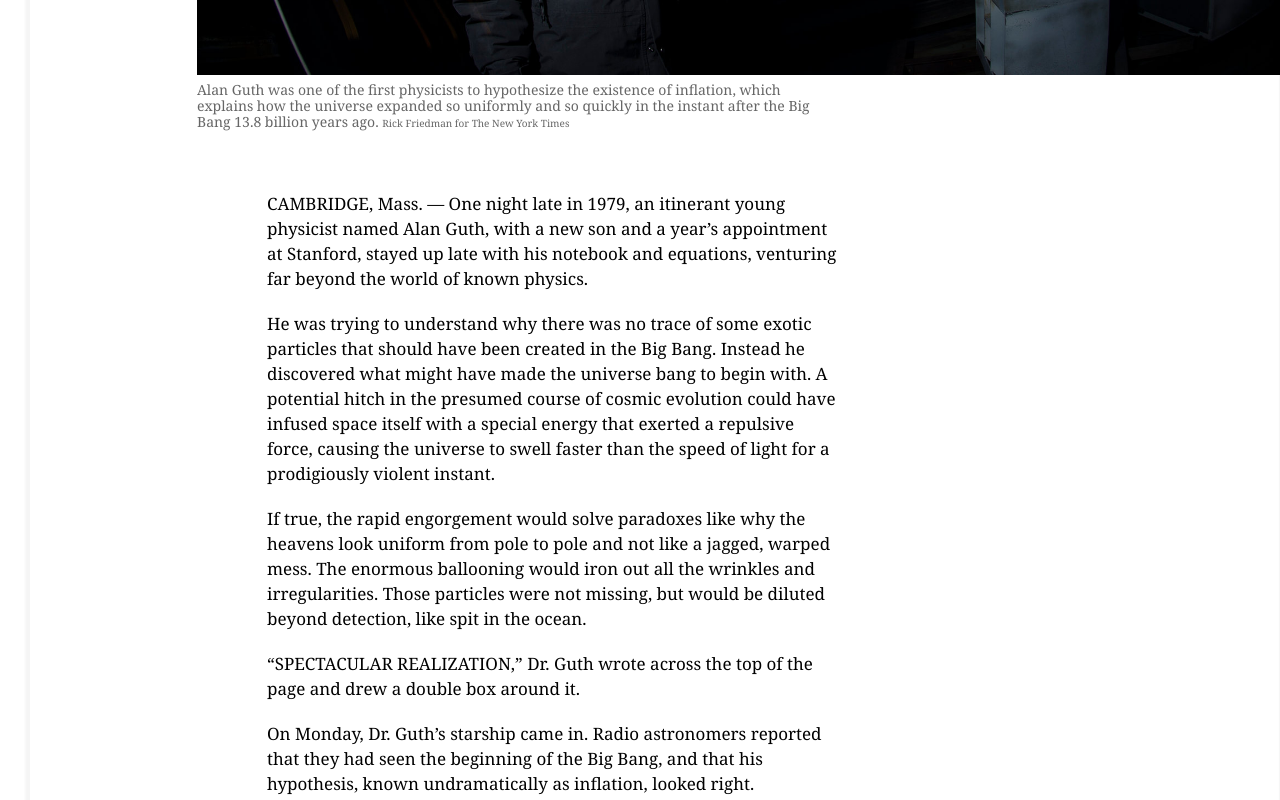
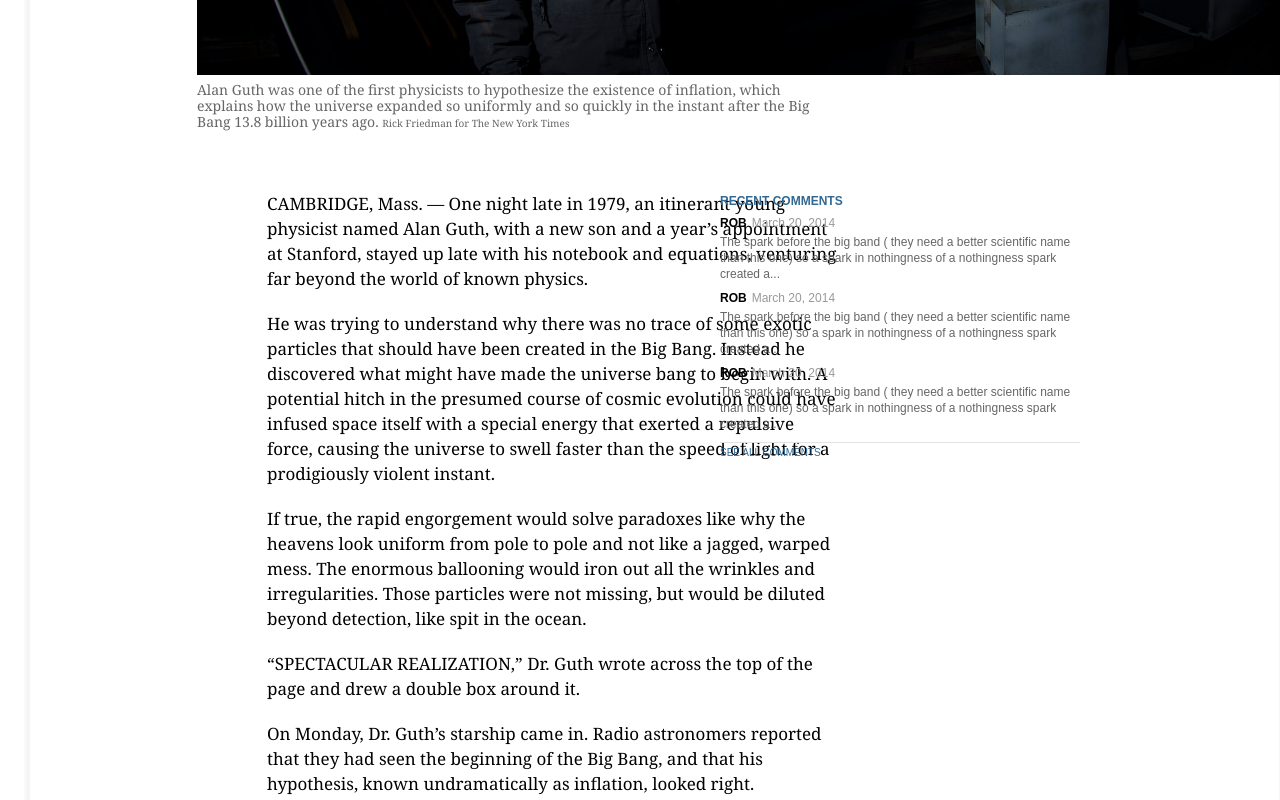
Before and after one commit to PawelRokosz/PositioningElements, a plain HTML site: page index.html in a window 1280 px wide. Shown: the part 880-1680 px from the top of the page. Drawn offline with Linux system fonts and the light colour scheme.

Commit message:
further updates

```diff
--- a/assets/stylesheet/style.css
+++ b/assets/stylesheet/style.css
@@ -461,6 +461,10 @@ header .quick-navigation .third img{
   padding-left: 70px;
 }
 
+.main-article-wrapper .main-article-text-wrapper .relative-relative{
+  position: relative;
+}
+
 .main-article-wrapper .main-article-text-wrapper .left{
   display: inline-block;
   width: 570px;
@@ -468,7 +472,77 @@ header .quick-navigation .third img{
 
 .main-article-wrapper .main-article-text-wrapper .right{
   display: inline-block;
+  width: 360px;
+  position: absolute;
+  right: 200px;
+  top: 1000px;
 }
+
+.main-article-wrapper .main-article-text-wrapper .right aside{
+  margin-top: 75px;
+  margin-bottom: 45px;
+}
+
+.main-article-wrapper .main-article-text-wrapper .right aside .comments-box-aside{
+  padding-top: 10px;
+}
+
+.main-article-wrapper .main-article-text-wrapper .right aside .paragraph-padding-top{
+  padding-top: 5px;
+}
+
+.main-article-wrapper .main-article-text-wrapper .right aside .last{
+  padding-bottom: 10px;
+  border-bottom: 1px solid #e2e2e2;
+}
+
+.main-article-wrapper .main-article-text-wrapper .right aside p a{
+  font-size: 10px;
+  font-weight: 500;
+  font-style: normal;
+  font-family: "nyt-franklin",arial,helvetica,sans-serif;
+  display: inline-block;
+  margin-right: 12px;
+  text-transform: uppercase;
+  cursor: pointer;
+  color: #326891;
+  text-decoration: none;
+  padding-top: 5px;
+}
+
+.main-article-wrapper .main-article-text-wrapper .right aside p a:hover{
+  text-decoration: underline;
+}
+
+.main-article-wrapper .main-article-text-wrapper .right aside h2{
+  font-weight: 700;
+  font-style: normal;
+  font-family: "nyt-franklin",arial,helvetica,sans-serif;
+  color: #326891;
+  display: block;
+  text-transform: uppercase;
+  font-size: 12px;
+}
+
+.main-article-wrapper .main-article-text-wrapper .right aside .light{
+  font-weight: 300;
+  font-style: normal;
+  font-family: "nyt-franklin",arial,helvetica,sans-serif;
+  margin-left: 5px;
+  color: #999;
+  text-transform: none;
+}
+
+.main-article-wrapper .main-article-text-wrapper .right aside .paragraph-some{
+  line-height: 1rem;
+  font-weight: 300;
+  font-style: normal;
+  font-family: "nyt-franklin",arial,helvetica,sans-serif;
+  margin-bottom: 0;
+  color: #666;
+  text-transform: none;
+}
+
 
 .main-article-wrapper .main-article-text-wrapper .left p{
   font-size: 17px;
--- a/index.html
+++ b/index.html
@@ -98,7 +98,7 @@
             </div>
             <img class="article-main-img" src="assets/images/article-main-img.jpg" alt="">
             <p class="img-description">Alan Guth was one of the first physicists to hypothesize the existence of inflation, which explains how the universe expanded so uniformly and so quickly in the instant after the Big Bang 13.8 billion years ago. <span>Rick Friedman for The New York Times</span></p>
-            <div class="main-article-text-wrapper">
+            <div class="main-article-text-wrapper relative-relative">
               <div class="left">
                 <p>CAMBRIDGE, Mass. — One night late in 1979, an itinerant young physicist named Alan Guth, with a new son and a year’s appointment at Stanford, stayed up late with his notebook and equations, venturing far beyond the world of known physics.</p>
                 <p>He was trying to understand why there was no trace of some exotic particles that should have been created in the Big Bang. Instead he discovered what might have made the universe bang to begin with. A potential hitch in the presumed course of cosmic evolution could have infused space itself with a special energy that exerted a repulsive force, causing the universe to swell faster than the speed of light for a prodigiously violent instant.</p>
@@ -118,7 +118,22 @@
               </div>
 
               <div class="right">
-
+                <aside class="">
+                  <h2>Recent Comments</h2>
+                  <div class="comments-box-aside">
+                    <p><span class="bold">Rob</span><span class="light">March 20, 2014</span></p>
+                    <p class="paragraph-padding-top"><span class="paragraph-some">The spark before the big band ( they need a better scientific name than this one) so a spark in nothingness of a nothingness spark created a...</span></p>
+                  </div>
+                  <div class="comments-box-aside">
+                    <p><span class="bold">Rob</span><span class="light">March 20, 2014</span></p>
+                    <p class="paragraph-padding-top"><span class="paragraph-some">The spark before the big band ( they need a better scientific name than this one) so a spark in nothingness of a nothingness spark created a...</span></p>
+                  </div>
+                  <div class="comments-box-aside last">
+                    <p><span class="bold">Rob</span><span class="light">March 20, 2014</span></p>
+                    <p class="paragraph-padding-top"><span class="paragraph-some">The spark before the big band ( they need a better scientific name than this one) so a spark in nothingness of a nothingness spark created a...</span></p>
+                  </div>
+                  <p><a href="#">SEE ALL COMMENTS</a></p>
+                </aside>
               </div>
             </div>
 
@@ -204,6 +219,11 @@
                 </div>
               </div>
 
+              <div class="third-indention">
+                <img class="article-second-img" src="assets/images/article-second.jpg" alt="">
+                <p class="word-wrap-small">The Bicep2 telescope, in the foreground, was used to detect the faint spiraling gravity patterns — the signature of a universe being wrenched violently apart at its birth. <span>Credit Steffen Richter/Associated Press</span></p>
+              </div>
+
           </div>
         </div>
       </section>
```
